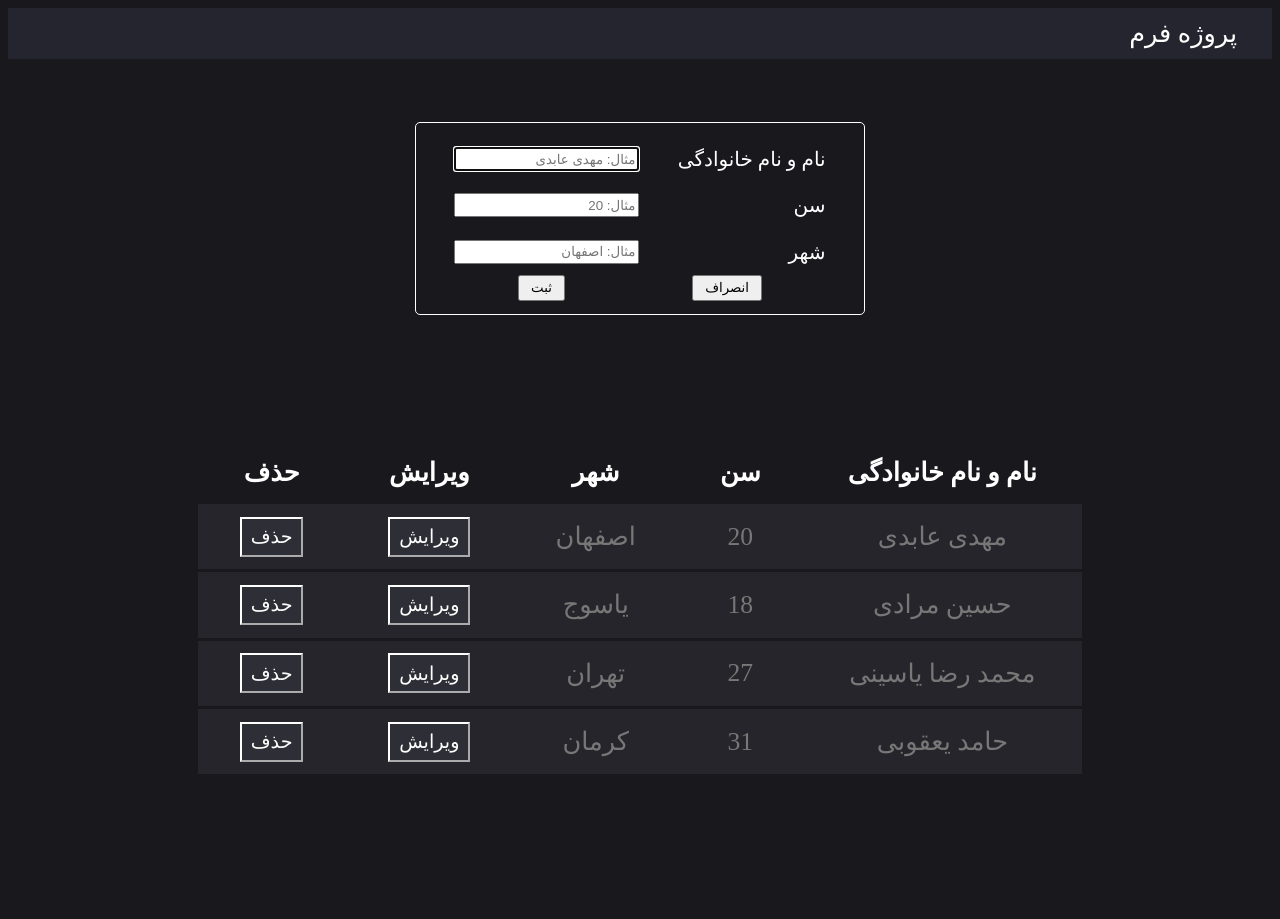
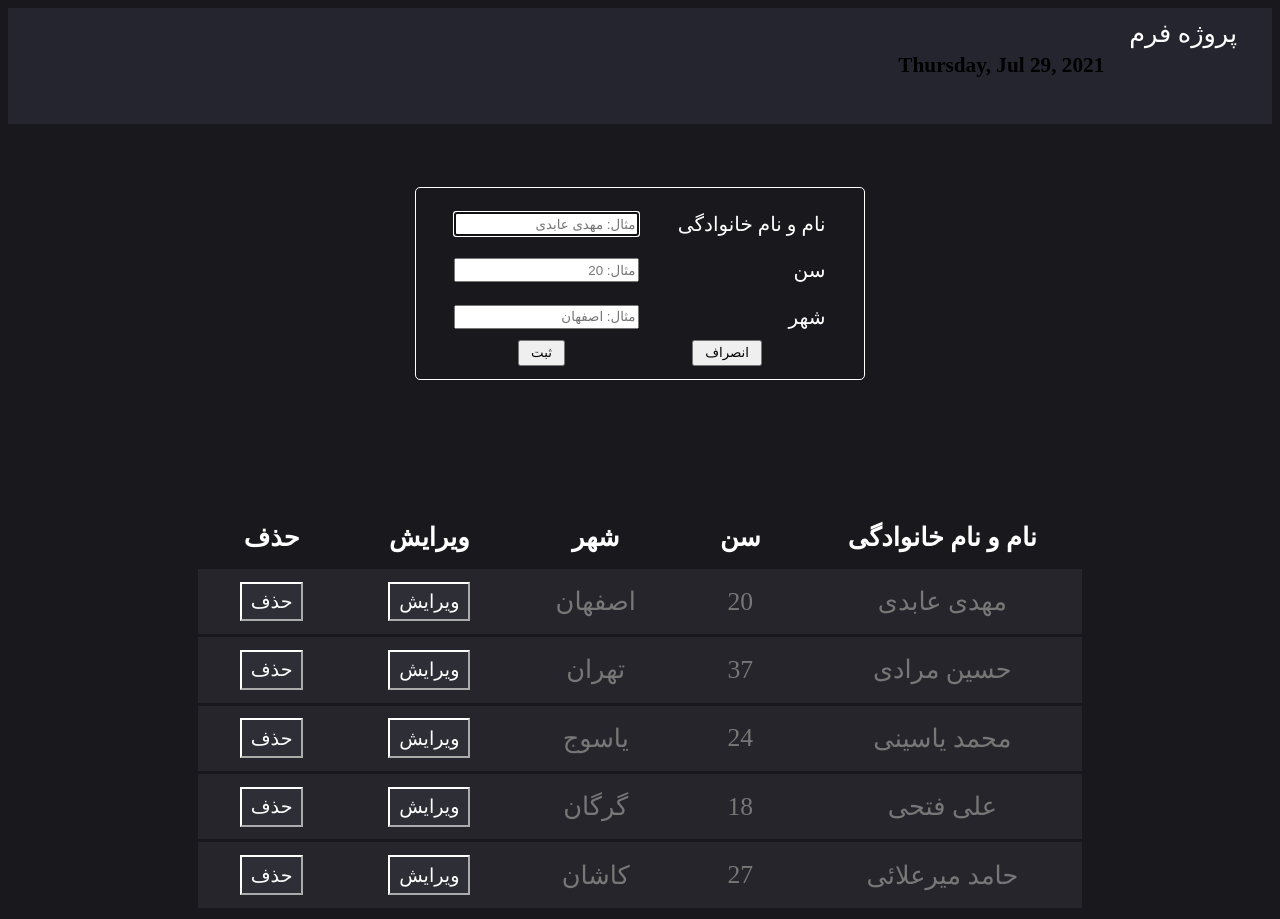
Before and after one commit to SevenDark7/UsersList, a PHP site: page / in a window 1280 px wide. Before the commit the page ends 774 px from the top, so only its background shows below. Run offline with PHP 8.4, Linux system fonts and the light colour scheme.

Commit message:
change index format from html to php

```diff
--- a/index.html
+++ b/index.php
@@ -9,6 +9,7 @@
 
     <article>
       <header>
+        <h5><?php echo date("l, M d, Y") ?></h5>
         <a href="form.html" target="_blank">پروژه فرم</a>
       </header>
     </article>
@@ -38,6 +39,10 @@
       </form>
     </article>
 
+    <?php
+      $Users = [['مهدی عابدی', 20, 'اصفهان'], ['حسین مرادی', 37, 'تهران'], ['محمد یاسینی', 24, 'یاسوج'], ['علی فتحی', 18, 'گرگان'], ['حامد میرعلائی', 27, 'کاشان']];
+    ?>
+
     <table class="user">
       <thead>
         <tr>
@@ -52,30 +57,37 @@
         <tr>
           <td><button type="button" class="del">حذف</button></td>
           <td><button type="button" class="edit">ویرایش</button></td>
-          <td>اصفهان</td>
-          <td>20</td>
-          <td>مهدی عابدی</td>
+          <td><?php echo $Users[0][2] ?></td>
+          <td><?php echo $Users[0][1] ?></td>
+          <td><?php echo $Users[0][0] ?></td>
         </tr>
         <tr>
           <td><button type="button" class="del">حذف</button></td>
           <td><button type="button" class="edit">ویرایش</button></td>
-          <td>یاسوج</td>
-          <td>18</td>
-          <td>حسین مرادی</td>
+          <td><?php echo $Users[1][2] ?></td>
+          <td><?php echo $Users[1][1] ?></td>
+          <td><?php echo $Users[1][0] ?></td>
         </tr>
         <tr>
           <td><button type="button" class="del">حذف</button></td>
           <td><button type="button" class="edit">ویرایش</button></td>
-          <td>تهران</td>
-          <td>27</td>
-          <td>محمد رضا یاسینی</td>
+          <td><?php echo $Users[2][2] ?></td>
+          <td><?php echo $Users[2][1] ?></td>
+          <td><?php echo $Users[2][0] ?></td>
         </tr>
         <tr>
           <td><button type="button" class="del">حذف</button></td>
           <td><button type="button" class="edit">ویرایش</button></td>
-          <td>کرمان</td>
-          <td>31</td>
-          <td>حامد یعقوبی</td>
+          <td><?php echo $Users[3][2] ?></td>
+          <td><?php echo $Users[3][1] ?></td>
+          <td><?php echo $Users[3][0] ?></td>
+        </tr>
+        <tr>
+          <td><button type="button" class="del">حذف</button></td>
+          <td><button type="button" class="edit">ویرایش</button></td>
+          <td><?php echo $Users[4][2] ?></td>
+          <td><?php echo $Users[4][1] ?></td>
+          <td><?php echo $Users[4][0] ?></td>
         </tr>
       </tbody>
     </table>
@@ -233,10 +245,13 @@
         }
       });
 
-      // $(document).on('click', '#reset', function () {
-      //   document.getElementById('change').hidden = true;
-      //   document.getElementById('register').hidden = false;
-      // });
+      // document.getElementById('reset').addEventListener('click', function () {
+      //   if (document.getElementById('register').hidden == true) {
+      //     document.getElementById('change').hidden = true;
+      //     document.getElementById('register').hidden = false;
+      //   }
+
+      // })
 
     </script>
 
```
